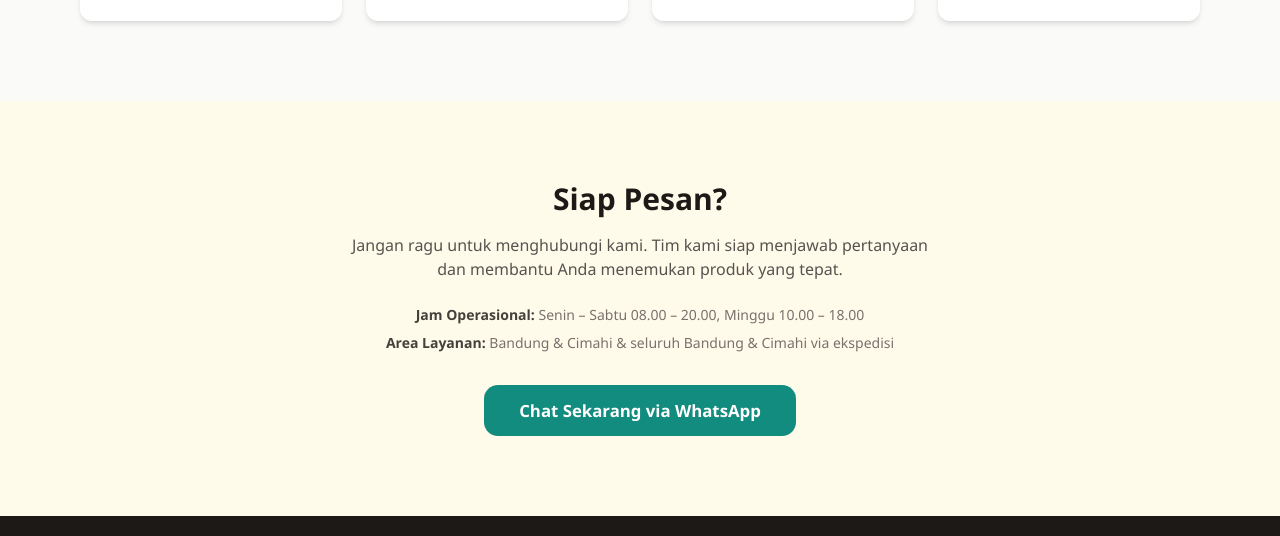
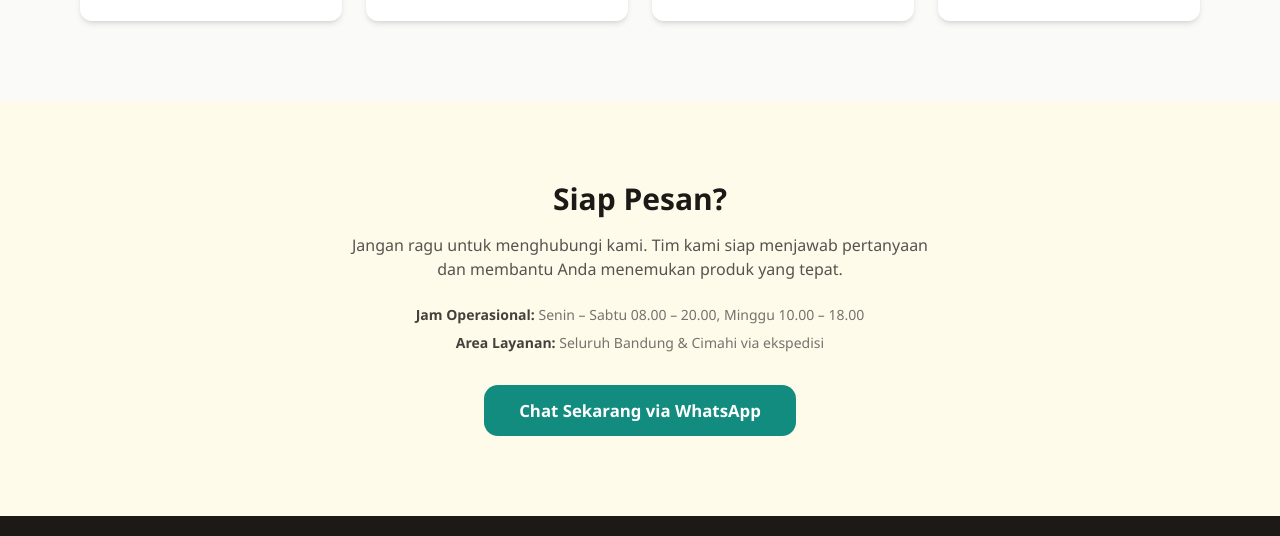
Before and after one commit to muhammadridhoalfarizqi-boop/Landing-Page-UMKM, a website: page index.html in a window 1280 px wide. Shown: the part 3032-3568 px from the top of the page. Drawn offline with Linux system fonts and the light colour scheme; a web font is replaced by a local one.

Commit message:
Update service area description in index.html

```diff
--- a/index.html
+++ b/index.html
@@ -108,7 +108,7 @@
       <p class="mt-4 text-stone-600 max-w-xl mx-auto">Jangan ragu untuk menghubungi kami. Tim kami siap menjawab pertanyaan dan membantu Anda menemukan produk yang tepat.</p>
       <div class="mt-6 space-y-2 text-sm text-stone-500">
         <p><span class="font-semibold text-stone-700">Jam Operasional:</span> Senin – Sabtu 08.00 – 20.00, Minggu 10.00 – 18.00</p>
-        <p><span class="font-semibold text-stone-700">Area Layanan:</span> Bandung & Cimahi &amp; seluruh Bandung & Cimahi via ekspedisi</p>
+        <p><span class="font-semibold text-stone-700">Area Layanan:</span> Seluruh Bandung &amp; Cimahi via ekspedisi</p>
       </div>
       <div class="mt-8">
         <a href="#" data-wa-message="Halo, saya ingin bertanya lebih lanjut tentang produk BrewAroma." class="wa-btn wa-btn-lg">Chat Sekarang via WhatsApp</a>
```
